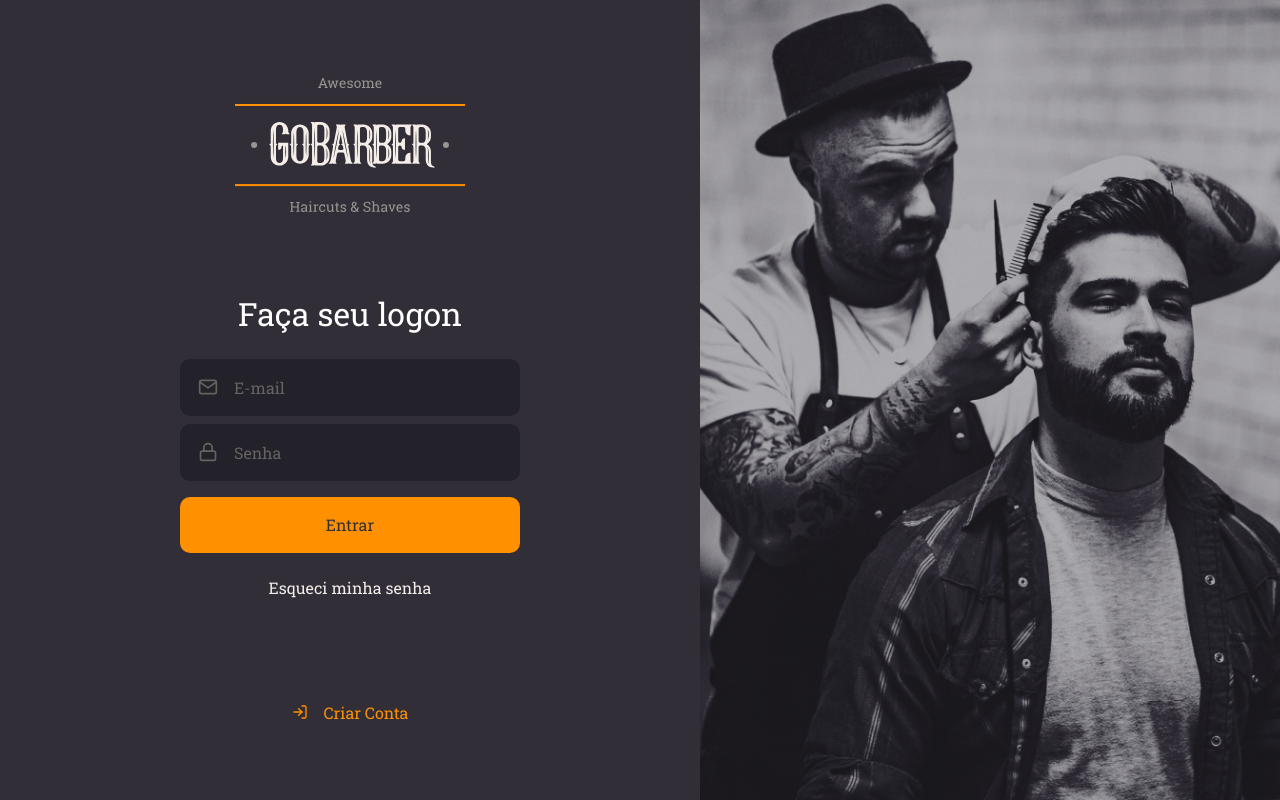
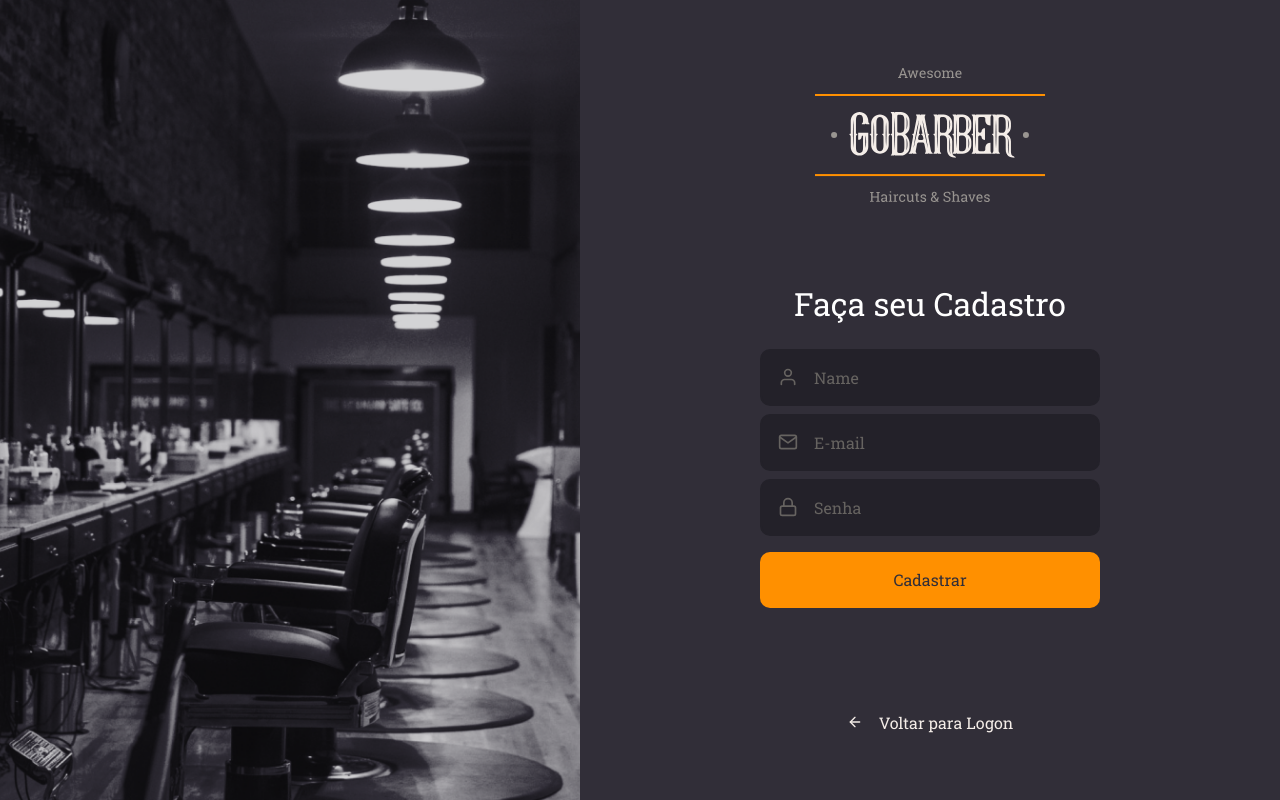
Before and after one commit to arturhvcpn/gobarber-web, a React (Create React App) app: page / in a window 1280 px wide. Built offline with nearby package versions, Linux system fonts and the light colour scheme; the HTML template or start-up script is replaced by a standard one.

Commit message:
test page signUp

```diff
--- a/src/App.tsx
+++ b/src/App.tsx
@@ -1,11 +1,12 @@
 import React from 'react';
 
 import GlobalStyle from './styles/global';
-import SignIn from './pages/SignIn';
+//import SignIn from './pages/SignIn';
+import SignUp from './pages/SignUp';
 
 const App: React.FC = () =>(
 <>
-  <SignIn />
+  <SignUp />
   <GlobalStyle />
 </>
 );
```
